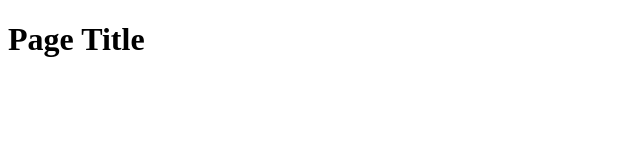
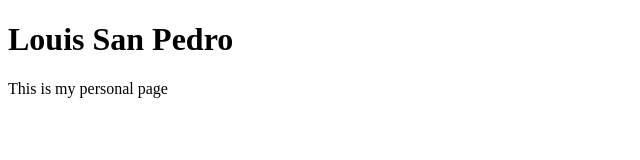
Before and after one commit to louissanpedro/louissanpedro.github.io, a plain HTML site: page index.html in a window 1280 px wide. Shown: the whole page, without its empty margins (0-640 px from the left). Drawn offline with Linux system fonts and the light colour scheme.

Commit message:
Update index.html

```diff
--- a/index.html
+++ b/index.html
@@ -9,7 +9,8 @@
 </head>
 
 <body>
-  <h1>Page Title</h1>
+  <h1>Louis San Pedro</h1>
+  <p>This is my personal page</p>
   <script src="scripts.js"></script>
 </body>
 
```
